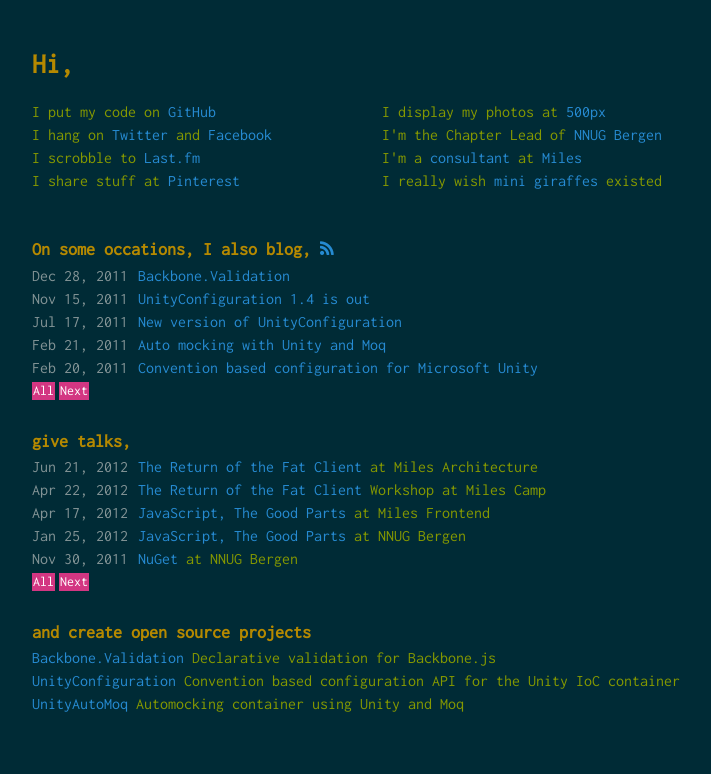
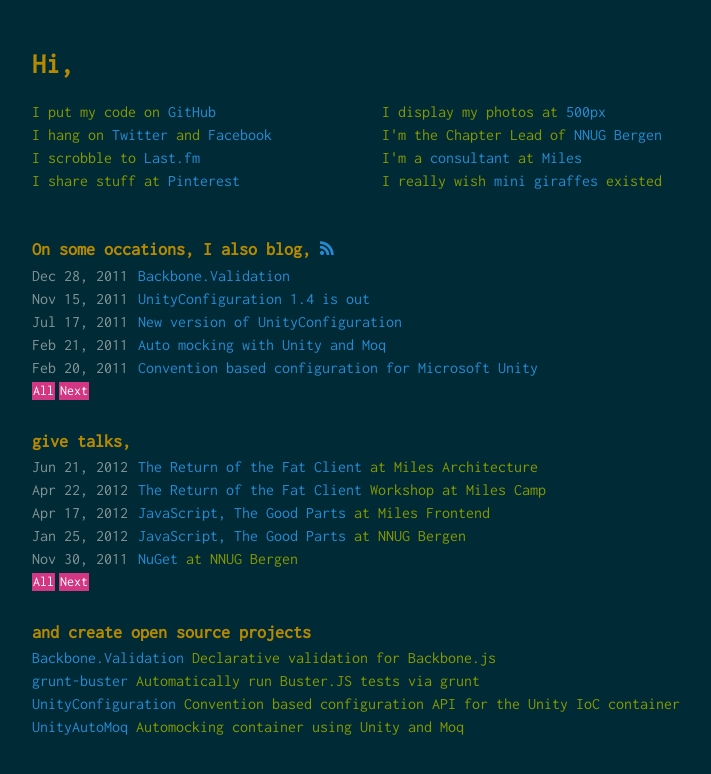
Before and after one commit to thedersen/thedersen.github.com, a Jekyll site: the page built from index.html, in a window 1280 px wide. Shown: the top 774 px of the page, without its empty margins (258-969 px from the left). Built offline with Jekyll 4.4.1, drawn with Linux system fonts in a browser that asks for light colours; nearby versions of some CDN libraries; Markdown is read by kramdown in place of the engine named in the settings.

Commit message:
Added link to grunt-buster

```diff
--- a/index.html
+++ b/index.html
@@ -60,6 +60,7 @@
 <h2>and create open source projects</h2>
 <ul id="projects">
   <li><a href="/projects/backbone-validation/">Backbone.Validation</a> <span>Declarative validation for Backbone.js</span></li>
+  <li><a href="/projects/grunt-buster/">grunt-buster</a> <span>Automatically run Buster.JS tests via grunt</span></li>
   <li><a href="/projects/unityconfiguration">UnityConfiguration</a> <span>Convention based configuration API for the Unity IoC container</span></li>
   <li><a href="/projects/unityautomoq">UnityAutoMoq</a> <span>Automocking container using Unity and Moq</span></li>
 </ul>
--- /dev/null
+++ b/projects/grunt-buster/index.html
@@ -0,0 +1,5 @@
+---
+layout: project
+name: 'grunt-buster'
+repo: 'thedersen/grunt-buster'
+---
```
